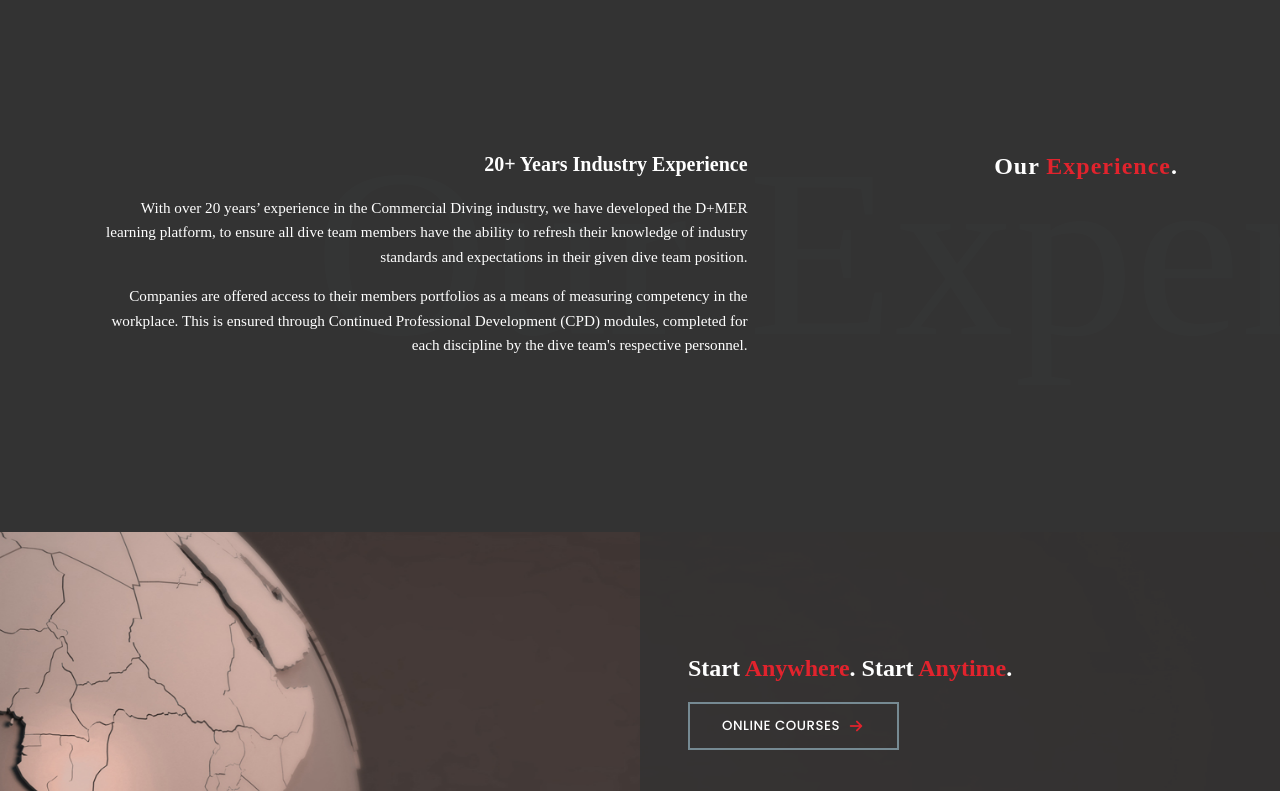
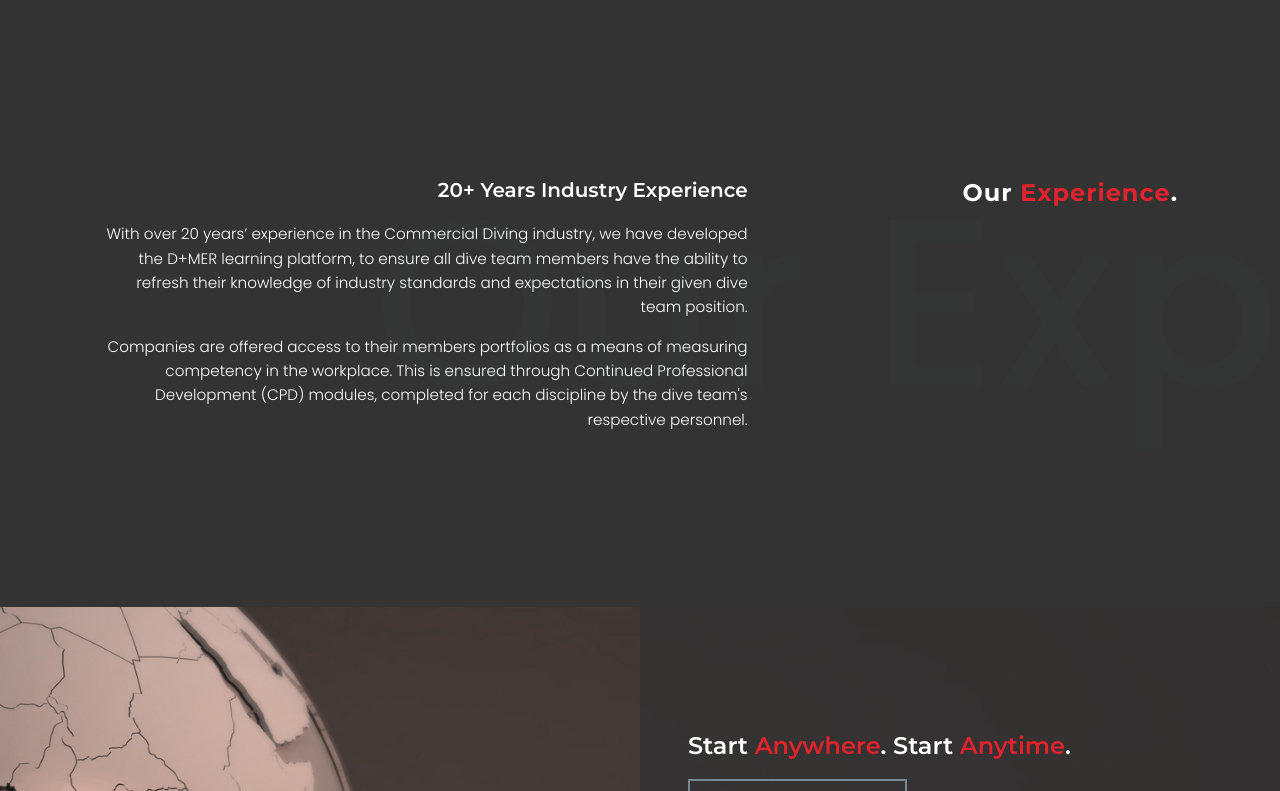
Before and after one commit to arnovanstaden/D-MER, a Next.js app: page / in a window 1280 px wide. Shown: the part 1849-2640 px from the top of the page. Built offline with nearby package versions, Linux system fonts and the light colour scheme.

Commit message:
fix fonts

```diff
--- a/components/UI/Landing/landing.module.scss
+++ b/components/UI/Landing/landing.module.scss
@@ -37,7 +37,6 @@
     padding-top: 2rem;
 
     h1 {
-            font-family: $heading-font;
       font-weight: 700;
       margin: 0;
       font-size: 2.25rem;
--- a/components/UI/Library/Button/button.module.scss
+++ b/components/UI/Library/Button/button.module.scss
@@ -7,7 +7,6 @@
   outline: none;
   text-transform: uppercase;
   padding: 0.75rem 2rem;
-    font-family: $font;
   letter-spacing: 0.5px;
   cursor: pointer;
   transition: 0.3s ease-in-out;
--- a/components/content/CourseBookings/bookings.module.scss
+++ b/components/content/CourseBookings/bookings.module.scss
@@ -126,7 +126,6 @@
     input,
     textarea {
       resize: none;
-      font-family: $font;
       background-color: transparent;
       border: 2px solid $lightgrey;
       width: 100%;
--- a/pages/_app.tsx
+++ b/pages/_app.tsx
@@ -35,7 +35,7 @@
 
 const MyApp: React.FC<AppProps> = ({ Component, pageProps }) => {
   return (
-    <div className={classNames(poppins.variable, montserrat.variable)}>
+    <div className={classNames(poppins.className, montserrat.variable)}>
       <Header />
       <Component {...pageProps} />
       <ToastContainer
--- a/styles/global.scss
+++ b/styles/global.scss
@@ -9,12 +9,12 @@
 
 html {
   scroll-behavior: smooth;
-  font-family: var(--font-poppins) Tahoma, Geneva, sans-serif;
 }
 
 body {
   background-color: $grey;
   font-size: 1rem;
+  font-family: $font;
   padding: 0;
   margin: 0;
   width: 100%;
@@ -31,6 +31,15 @@
     height: 100vh;
     overflow: hidden;
   }
+}
+
+h1,
+h2,
+h3,
+h4,
+h5,
+h6 {
+  font-family: $heading-font;
 }
 
 a {
@@ -170,3 +179,9 @@
     padding: 0 1rem !important;
   }
 }
+
+input,
+textarea {
+  resize: none;
+  font-family: $font;
+}
--- a/styles/pages/contact.module.scss
+++ b/styles/pages/contact.module.scss
@@ -49,7 +49,6 @@
         input,
         textarea {
           resize: none;
-                    font-family: $font;
           background-color: transparent;
           border: 2px solid $lightgrey;
           width: 100%;
--- a/styles/pages/shop.module.scss
+++ b/styles/pages/shop.module.scss
@@ -19,7 +19,6 @@
         outline: none;
         text-transform: uppercase;
         padding: 0.75rem 2rem;
-                font-family: $font;
         letter-spacing: 0.5px;
         cursor: pointer;
         transition: 0.3s ease-in-out;
--- a/styles/variables.scss
+++ b/styles/variables.scss
@@ -3,9 +3,7 @@
 $grey: #333333;
 $lightgrey: #768a93;
 $white: #ffffff;
-$font: var(--font-poppins) Tahoma,
-Geneva,
-sans-serif;
+$font: var(--font-poppins);
 $heading-font: var(--font-montserrat);
 
 @mixin reset-list {
```
Also changed, not shown: 2 other files (tests, documents, lock files or other folders). Lines whose indentation alone changed are shown as unchanged.
